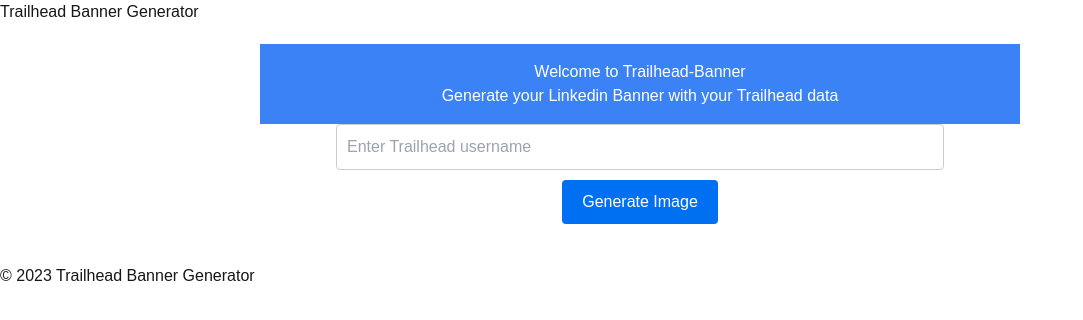
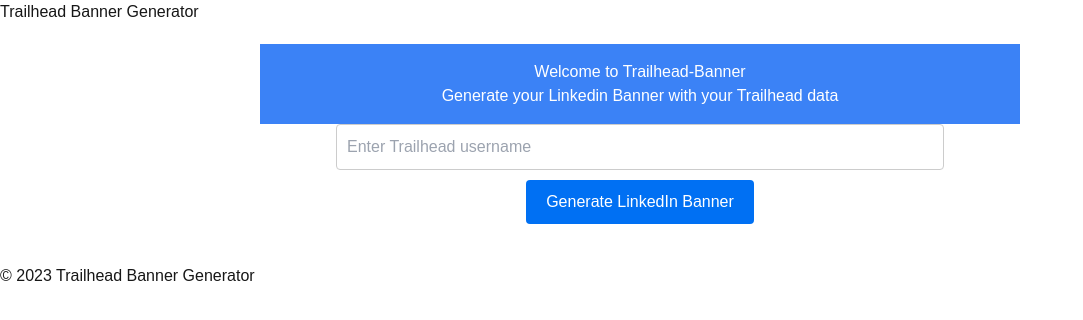
Before and after one commit to nabondance/Trailhead-Banner, a Next.js app: page / in a window 1280 px wide. Shown: the top 320 px of the page, without its empty margins (0-1083 px from the left). Built offline with nearby package versions, Linux system fonts and the light colour scheme.

Commit message:
Update button text and image generation dimensions for LinkedIn banner

```diff
--- a/src/app/page.js
+++ b/src/app/page.js
@@ -37,13 +37,13 @@
           required
           className="input"
         />
-        <button type="submit" className="button">Generate Image</button>
+        <button type="submit" className="button">Generate LinkedIn Banner</button>
       </form>
       {imageUrl && (
         <div className="image-container">
           <h2>Generated Image</h2>
-          <img src={imageUrl} alt="Generated" className="generated-image" />
-          <a href={imageUrl} download="trailhead-image.png" className="download-link">Download Image</a>
+          <img src={imageUrl} alt="Generated LinkedIn Banner" className="generated-image" />
+          <a href={imageUrl} download="trailhead-image.png" className="download-link">Download LinkedIn Banner</a>
         </div>
       )}
       <SpeedInsights />
--- a/src/utils/generateImage.js
+++ b/src/utils/generateImage.js
@@ -1,7 +1,7 @@
 import { createCanvas } from 'canvas';
 
 export const generateImage = (rankData, certificationsData) => {
-  const canvas = createCanvas(800, 600);
+  const canvas = createCanvas(1584, 396);
   const ctx = canvas.getContext('2d');
 
   // Background
```
